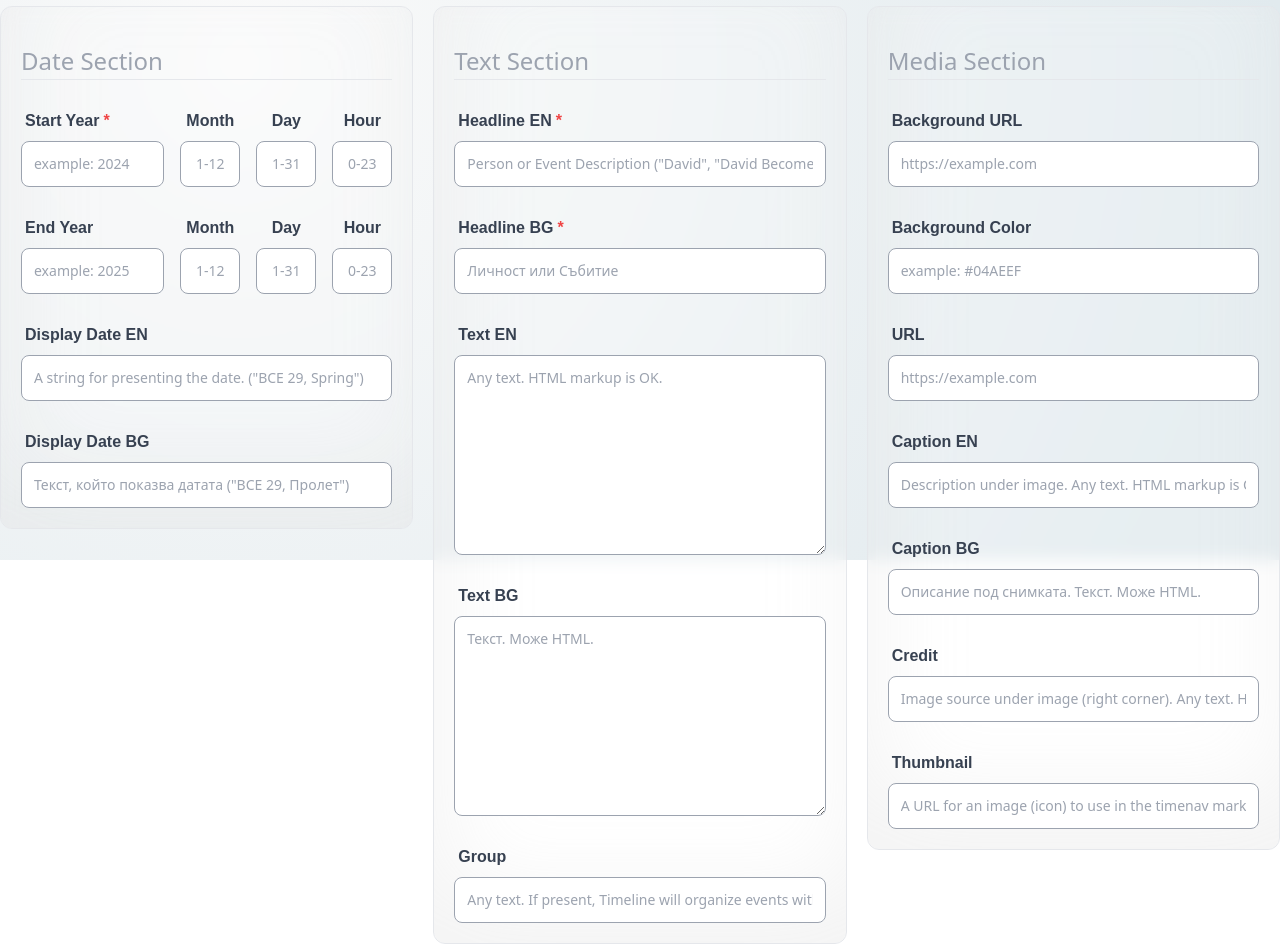
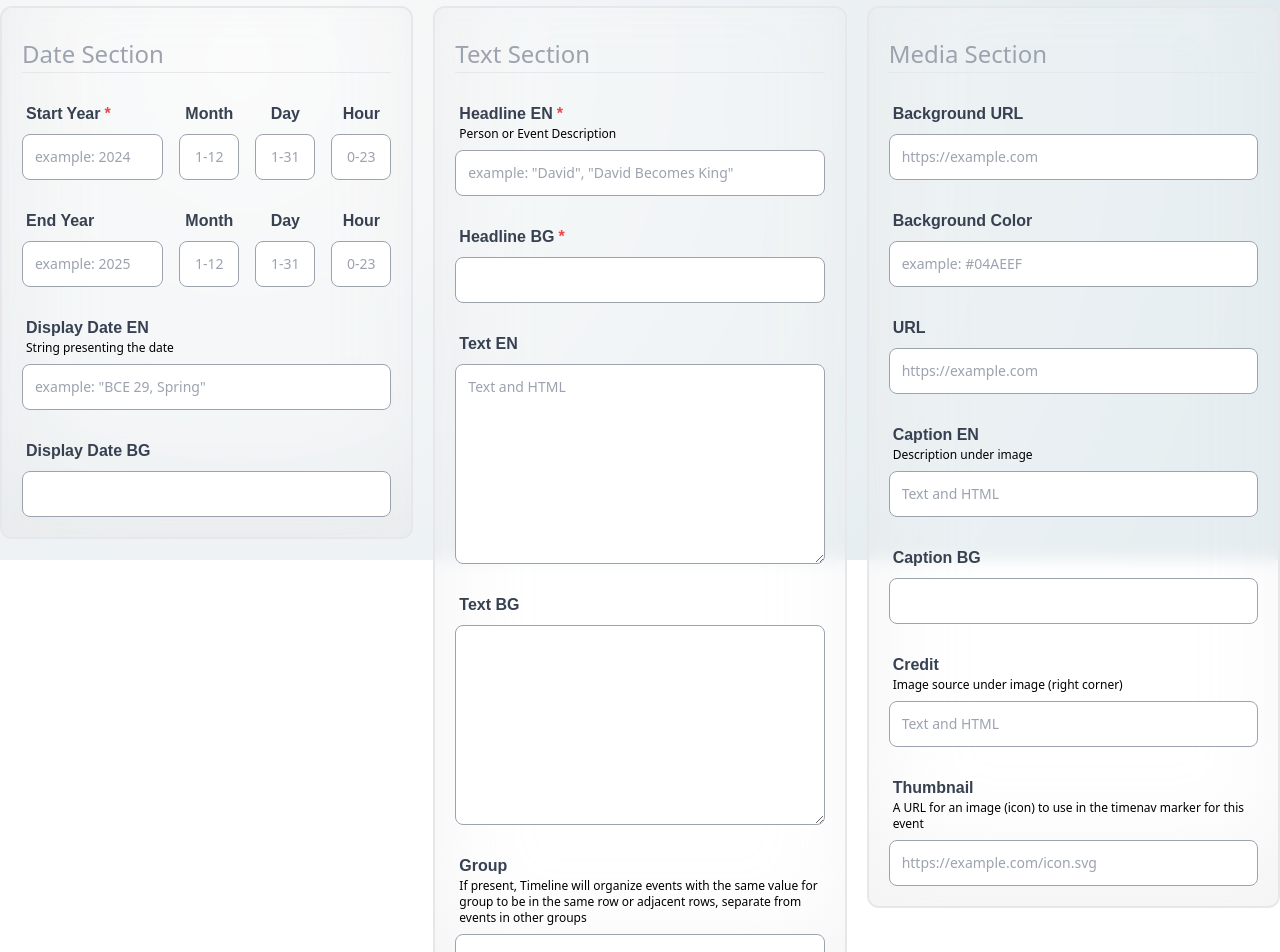
Before and after one commit to AlShandor/Timeline, a Next.js app: page /create-element in a window 1280 px wide. Shown: the part 240-1192 px from the top of the page. Built offline with nearby package versions, Linux system fonts and the light colour scheme.

Commit message:
rafactor Form component

```diff
--- a/components/Form.jsx
+++ b/components/Form.jsx
@@ -10,7 +10,7 @@ const Form = ({
     return (
         <section className='w-full max-w-full flex-start flex-col'>
             <h1 className='head_text text-left cursor-default'>
-                <span className='blue_gradient'>{type} Element</span>
+                <span className='blue_gradient'>{type} Timeline Element</span>
             </h1>
             <p className='desc text-left max-w-md cursor-default'>
                 {type} historical events and figures for the Timeline.
@@ -24,14 +24,14 @@ const Form = ({
                 {/* Date Section */}
                 <section className="create_section">
                     <label>
-                        <h1 className='mt-5 mb-1 text-2xl leading-[1.15] text-gray-400 cursor-default'>Date Section</h1>
+                        <h1 className='create_section_title'>Date Section</h1>
                         <hr className="solid"></hr>
                     </label>
 
                     {/* Start Year */}
                     <div className="flex flex-row gap-4">
                         <label className="w-full">
-                            <span className='font-satoshi font-semibold text-base text-gray-700'>
+                            <span className='create_section_input_title'>
                                 Start Year<span className="required">*</span>
                             </span>
 
@@ -47,7 +47,7 @@ const Form = ({
 
                         {/* Start Month */}
                         <label className="text-center min-w-[60px]">
-                            <span className='small-span font-satoshi font-semibold text-base text-gray-700'>
+                            <span className='small-span create_section_input_title'>
                                 Month
                             </span>
 
@@ -62,7 +62,7 @@ const Form = ({
 
                         {/* Start Day */}
                         <label className="text-center min-w-[60px]">
-                            <span className='small-span font-satoshi font-semibold text-base text-gray-700 pl-0'>
+                            <span className='small-span create_section_input_title'>
                                 Day
                             </span>
 
@@ -77,7 +77,7 @@ const Form = ({
 
                         {/* Start Hour */}
                         <label className="text-center min-w-[60px]">
-                            <span className='small-span font-satoshi font-semibold text-base text-gray-700'>
+                            <span className='small-span create_section_input_title'>
                                 Hour
                             </span>
 
@@ -94,7 +94,7 @@ const Form = ({
                     {/* End Year */}
                     <div className="flex flex-row gap-4">
                         <label className="w-full">
-                            <span className='font-satoshi font-semibold text-base text-gray-700'>
+                            <span className='create_section_input_title'>
                                 End Year
                             </span>
 
@@ -109,7 +109,7 @@ const Form = ({
 
                         {/* End Month */}
                         <label className="text-center min-w-[60px]">
-                            <span className='small-span font-satoshi font-semibold text-base text-gray-700'>
+                            <span className='small-span create_section_input_title'>
                                 Month
                             </span>
 
@@ -124,7 +124,7 @@ const Form = ({
 
                         {/* End Day */}
                         <label className="text-center min-w-[60px]">
-                            <span className='small-span font-satoshi font-semibold text-base text-gray-700'>
+                            <span className='small-span create_section_input_title'>
                                 Day
                             </span>
 
@@ -139,7 +139,7 @@ const Form = ({
 
                         {/* End Hour */}
                         <label className="text-center min-w-[60px]">
-                            <span className='small-span font-satoshi font-semibold text-base text-gray-700'>
+                            <span className='small-span create_section_input_title'>
                                 Hour
                             </span>
 
@@ -155,22 +155,23 @@ const Form = ({
 
                     {/* Display Date EN */}
                     <label>
-                        <span className='font-satoshi font-semibold text-base text-gray-700'>
+                        <span className='create_section_input_title'>
                             Display Date EN
                         </span>
+                        <span className="small-label">String presenting the date</span>
 
                         <input
                             value={post.display_date_en}
                             onChange={(e) => setPost({ ...post, display_date_en: e.target.value })}
                             type='text'
-                            placeholder='A string for presenting the date. ("BCE 29, Spring")'
+                            placeholder='example: "BCE 29, Spring"'
                             className='form_input'
                         />
                     </label>
 
                     {/* Display Date BG */}
                     <label>
-                        <span className='font-satoshi font-semibold text-base text-gray-700'>
+                        <span className='create_section_input_title'>
                             Display Date BG
                         </span>
 
@@ -178,7 +179,6 @@ const Form = ({
                             value={post.display_date_bg}
                             onChange={(e) => setPost({ ...post, display_date_bg: e.target.value })}
                             type='text'
-                            placeholder='Текст, който показва датата ("BCE 29, Пролет")'
                             className='form_input'
                         />
                     </label>
@@ -187,21 +187,22 @@ const Form = ({
                 {/* Text Section */}
                 <section className="create_section">
                     <label>
-                        <h1 className='mt-5 mb-1 text-2xl leading-[1.15] text-gray-400 cursor-default'>Text Section</h1>
+                        <h1 className='create_section_title'>Text Section</h1>
                         <hr className="solid"></hr>
                     </label>
 
                     {/* Headline EN*/}
                     <label>
-                        <span className='font-satoshi font-semibold text-base text-gray-700'>
+                        <span className='create_section_input_title'>
                             Headline EN<span className="required">*</span>
                         </span>
+                        <span className="small-label">Person or Event Description</span>
 
                         <input
                             value={post.headline_en}
                             onChange={(e) => setPost({ ...post, headline_en: e.target.value })}
                             type='text'
-                            placeholder='Person or Event Description ("David", "David Becomes King")'
+                            placeholder='example: "David", "David Becomes King"'
                             required
                             className='form_input'
                         />
@@ -209,7 +210,7 @@ const Form = ({
 
                     {/* Headline BG*/}
                     <label>
-                        <span className='font-satoshi font-semibold text-base text-gray-700'>
+                        <span className='create_section_input_title'>
                             Headline BG<span className="required">*</span>
                         </span>
 
@@ -217,7 +218,6 @@ const Form = ({
                             value={post.headline_bg}
                             onChange={(e) => setPost({ ...post, headline_bg: e.target.value })}
                             type='text'
-                            placeholder='Личност или Събитие'
                             required
                             className='form_input'
                         />
@@ -225,43 +225,43 @@ const Form = ({
 
                     {/* Text EN */}
                     <label>
-                        <span className='font-satoshi font-semibold text-base text-gray-700'>
+                        <span className='create_section_input_title'>
                             Text EN
                         </span>
 
                         <textarea
                             value={post.text_en}
                             onChange={(e) => setPost({ ...post, text_en: e.target.value })}
-                            placeholder='Any text. HTML markup is OK.'
+                            placeholder='Text and HTML'
                             className='form_textarea'
                         />
                     </label>
 
                     {/* Text BG */}
                     <label>
-                        <span className='font-satoshi font-semibold text-base text-gray-700'>
+                        <span className='create_section_input_title'>
                             Text BG
                         </span>
 
                         <textarea
                             value={post.text_bg}
                             onChange={(e) => setPost({ ...post, text_bg: e.target.value })}
-                            placeholder='Текст. Може HTML.'
                             className='form_textarea'
                         />
                     </label>
 
                     {/* Group */}
                     <label>
-                        <span className='font-satoshi font-semibold text-base text-gray-700'>
+                        <span className='create_section_input_title'>
                             Group
                         </span>
+                        <span className="small-label">If present, Timeline will organize events with the same value for group to be in the same row or adjacent rows, separate from events in other groups</span>
 
                         <input
                             value={post.group}
                             onChange={(e) => setPost({ ...post, group: e.target.value })}
                             type='text'
-                            placeholder='Any text. If present, Timeline will organize events with the same value for group to be in the same row or adjacent rows, separate from events in other groups. '
+                            placeholder='Text'
                             className='form_input'
                         />
                     </label>
@@ -270,13 +270,13 @@ const Form = ({
                 {/* Media Section */}
                 <section className="create_section">
                     <label>
-                        <h1 className='mt-5 mb-1 text-2xl leading-[1.15] text-gray-400 cursor-default'>Media Section</h1>
+                        <h1 className='create_section_title'>Media Section</h1>
                         <hr className="solid"></hr>
                     </label>
 
                     {/* Background URL */}
                     <label>
-                        <span className='font-satoshi font-semibold text-base text-gray-700'>
+                        <span className='create_section_input_title'>
                             Background URL
                         </span>
 
@@ -291,7 +291,7 @@ const Form = ({
 
                     {/* Background Color */}
                     <label>
-                        <span className='font-satoshi font-semibold text-base text-gray-700'>
+                        <span className='create_section_input_title'>
                             Background Color
                         </span>
 
@@ -306,7 +306,7 @@ const Form = ({
 
                     {/* Media URL */}
                     <label>
-                        <span className='font-satoshi font-semibold text-base text-gray-700'>
+                        <span className='create_section_input_title'>
                             URL
                         </span>
 
@@ -321,22 +321,23 @@ const Form = ({
 
                     {/* Media Caption EN */}
                     <label>
-                        <span className='font-satoshi font-semibold text-base text-gray-700'>
+                        <span className='create_section_input_title'>
                             Caption EN
                         </span>
+                        <span className="small-label">Description under image</span>
 
                         <input
                             value={post.media_caption_en}
                             onChange={(e) => setPost({ ...post, media_caption_en: e.target.value })}
                             type='text'
-                            placeholder='Description under image. Any text. HTML markup is OK.'
+                            placeholder='Text and HTML'
                             className='form_input'
                         />
                     </label>
 
                     {/* Media Caption BG */}
                     <label>
-                        <span className='font-satoshi font-semibold text-base text-gray-700'>
+                        <span className='create_section_input_title'>
                             Caption BG
                         </span>
 
@@ -344,37 +345,38 @@ const Form = ({
                             value={post.media_caption_bg}
                             onChange={(e) => setPost({ ...post, media_caption_bg: e.target.value })}
                             type='text'
-                            placeholder='Описание под снимката. Текст. Може HTML.'
                             className='form_input'
                         />
                     </label>
 
                     {/* Media Credit */}
                     <label>
-                        <span className='font-satoshi font-semibold text-base text-gray-700'>
+                        <span className='create_section_input_title'>
                             Credit
                         </span>
+                        <span className="small-label">Image source under image (right corner)</span>
 
                         <input
                             value={post.media_credit}
                             onChange={(e) => setPost({ ...post, media_credit: e.target.value })}
                             type='text'
-                            placeholder='Image source under image (right corner). Any text. HTML markup is OK.'
+                            placeholder='Text and HTML'
                             className='form_input'
                         />
                     </label>
 
                     {/* Media Thumbnail */}
                     <label>
-                        <span className='font-satoshi font-semibold text-base text-gray-700'>
+                        <span className='create_section_input_title'>
                             Thumbnail
                         </span>
+                        <span className="small-label">A URL for an image (icon) to use in the timenav marker for this event</span>
 
                         <input
                             value={post.media_thumbnail}
                             onChange={(e) => setPost({ ...post, media_thumbnail: e.target.value })}
                             type='text'
-                            placeholder='A URL for an image (icon) to use in the timenav marker for this event.'
+                            placeholder='https://example.com/icon.svg'
                             className='form_input'
                         />
                     </label>
--- a/styles/globals.css
+++ b/styles/globals.css
@@ -3,10 +3,6 @@
 @tailwind base;
 @tailwind components;
 @tailwind utilities;
-
-/*
-  Note: The styles for this gradient grid background is heavily inspired by the creator of this amazing site (https://dub.sh) – all credits go to them!
-*/
 
 .background {
 	background: radial-gradient(
@@ -62,7 +58,7 @@
 }
 
 .glassmorphism {
-	@apply rounded-xl border border-gray-200 bg-white/20 shadow-[inset_10px_-50px_94px_0_rgb(199,199,199,0.2)] backdrop-blur p-5;
+	@apply rounded-xl border-2 border-gray-200 bg-white/20 shadow-[inset_10px_-50px_94px_0_rgb(199,199,199,0.2)] backdrop-blur p-5;
 }
 
 .prompt_layout {
@@ -77,6 +73,14 @@
 /* Form Component */
 .create_section {
 	@apply mb-12 flex flex-col gap-7 glassmorphism max-w-[520px] w-full h-fit;
+}
+
+.create_section_title {
+    @apply mt-3 mb-1 text-2xl leading-[1.15] text-gray-400 cursor-default;
+}
+
+.create_section_input_title {
+    @apply font-satoshi font-semibold text-base text-gray-700;
 }
 
 .create_section span {
@@ -101,6 +105,10 @@
 
 .form_input_small {
     @apply form_input max-w-[60px] text-center;
+}
+
+.small-label {
+    @apply block text-xs;
 }
 
 /* Nav Component */
--- a/tailwind.config.js
+++ b/tailwind.config.js
@@ -12,8 +12,9 @@ module.exports = {
 				inter: ["Inter", "sans-serif"],
 			},
 			colors: {
-				"primary-orange": "#FF5722",
 				"primary-blue": "#04AEEF",
+				"primary-green": "#04EFBB",
+				"primary-orange": "#EF4504",
 			},
 		},
 	},
```
